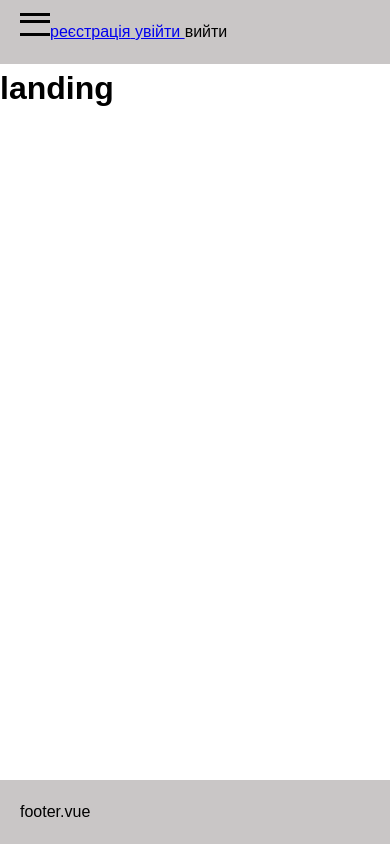
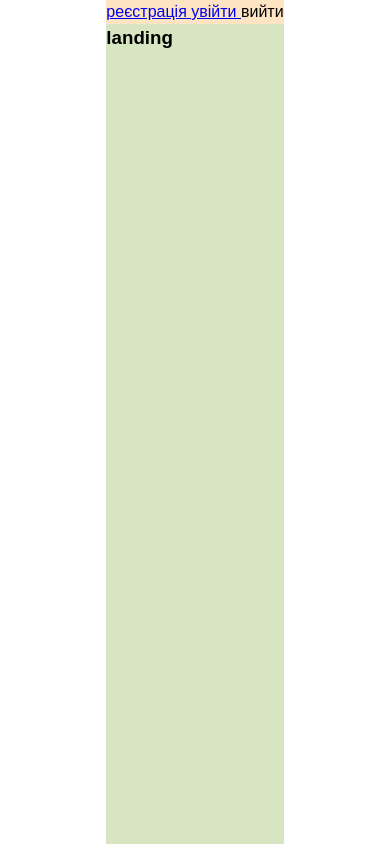
Before and after one commit to MaxLiskun/words, a Vue app in the folder vue-project/: page / in a window 390 px wide. Built offline with nearby package versions, Linux system fonts and the light colour scheme.

Commit message:
modified:   vue-project/src/App.vue 	modified:   vue-project/src/components/Landing.vue 	modified:   vue-project/src/pages/wordsList.vue

```diff
--- a/vue-project/src/App.vue
+++ b/vue-project/src/App.vue
@@ -1,118 +1,117 @@
 <template>
-    <div class="container">
-            <header class="header">
-                <span class="menu-button"></span>
+
+
+    <div class="wrapper">
+        <nav class="nav" v-if="isAuthorized === true" :class="{'open': isMenuOpen === true}">
+            <button  @click="openMenuTrigger">exit</button>
+
+        <a class="router-link" @click="closeMenuAndNavigate('/')">landing</a>
+        <a class="router-link" @click="closeMenuAndNavigate('/addNewData')">addNewData</a>
+        <a class="router-link" @click="closeMenuAndNavigate('/wordsTest')">wordsTest</a>
+        <a class="router-link" @click="closeMenuAndNavigate('/wordsList')">wordsList</a>
+
+
+
+        </nav>
+
+
+
+    <div class="container" >
+
+
+
+        <header class="header" :class="{'notActive': isMenuOpen === true}">
+
+                        <span class="menu-button"
+                            v-if="isAuthorized === true"
+                            @click="openMenuTrigger">
+                            MENU
+                        </span>
                         <headerComponent />
         </header>
 
 
-            <main class="main">
 
-                <nav class="nav-container" v-if=" isAuthorized === true">
-                    <div class="router-link">  <router-link to="/addNewData" >addNewData</router-link>  </div>
-                    <div class="router-link">  <router-link to="/wordsTest" >wordsTest</router-link>   </div>
-                    <div class="router-link">  <router-link to="/wordsList" >wordsList</router-link>   </div>
-                </nav>
+        <main class="main" :class="{'notActive': isMenuOpen === true}" >
+        <RouterView />
+        </main>
 
-                <RouterView />
-
-            </main>
+        <footer class="footer" :class="{'notActive': isMenuOpen === true}">
+        <h1>footer</h1>
+        </footer>
 
 
 
-            <footer class="footer">
-                <footerComponent />
-            </footer>
 </div>
+
+    </div>
+
+
+
+
+
+
+
 
 
 
 </template>
 
 <style scoped lang="scss">
+.wrapper{
+    height: 100vh;
+
+}
+
 .container{
 display: flex;
 flex-direction: column;
-    max-width: 1024px;
-    min-height: 100vh;
+height: 100%;
 width: 100%;
+overflow: hidden;
 
 
+
+}
 .header{
-                display: flex;
-                padding: 20px 20px;
-                height: 100%;
+    flex: 0 1 auto;
 width: 100%;
-                background-color: rgb(201, 198, 198);
-                .menu-button{
-                   display: none;
-                   }
-                            @media(max-width: 767px){
-                                .menu-button{
-
-                                display: block;
-
-                                position: relative;
-                                width: 30px;
-                                border-top: 3px solid black
-                                }
-                                .menu-button::after{
-                                content: '';
-                                display: block;
-                                position: absolute;
-                                width: 100%;
-                                border-top: 3px solid black;
-                                top: 10px;
-                                }
-                                .menu-button::before{
-                                    content: '';
-                                    display: block;
-                                    position: absolute;
-                                    width: 100%;
-                                    border-top: 3px solid black;
-                                    top: -10px;
-                                    }
+height: 10%;
+background-color: bisque;
 }
 
-            }
-            .main{
-                flex: 1 1 auto;
-                height: 100%;
-                width: 100%;
-
-               display: flex;
-              // background-color: rgb(245, 220, 187);
-                 .nav-container{
-                    padding: 5px 10px;
-                    background-color: antiquewhite;
-                    flex-direction: column;
-                    background-color: aqua;
+.nav{
+position: absolute;
+top: 0;
+left: -30%;
+background-color: chocolate;
 display: flex;
 flex-direction: column;
-                    gap:10px;
+width: 30%;
+height: 100%;
+z-index: 999;
+transition: all 1s ease;
 
 }
-                 @media (max-width: 767px) {
-                    .nav-container {
-                    position: absolute;
-                    z-index: 100;
-                    top: 0;
-                    left: -100%;
-                    }
+.open{
+
+
+left: 0;
 }
 
-            }
-            .footer{
-                display: flex;
-                padding: 20px 20px;
-                height: 100%;
+.main{
 width: 100%;
-                background-color: rgb(201, 198, 198);
+min-height: 100%;
+flex: 1 0 100%;
+background-color: rgb(215, 229, 194);
 
 }
+
+.footer{
+flex: 0 1 20%;
+background-color: blueviolet;
+height: 15%;
 }
-
-
 
 
 </style>
@@ -139,6 +138,7 @@ export default {
     data() {
         return {
             isAuthorized: false,
+            isMenuOpen: false,
         }
     },
 
@@ -151,7 +151,15 @@ export default {
     },
 
     methods: {
+        openMenuTrigger(){
+         this.isMenuOpen = !this.isMenuOpen
         },
+        closeMenuAndNavigate(path){
+            this.isMenuOpen = false;
+            this.$router.push(path)
+        }
+    },
+
 
     computed: {
         getIsAuthorized(){
--- a/vue-project/src/components/Landing.vue
+++ b/vue-project/src/components/Landing.vue
@@ -1,22 +1,9 @@
 <template>
-    <div class="landing-container">
+<h3>landing</h3>
 
 
 
-     <!-- <nav class="nav-container">
-      <router-link to="/addNewData" class="router-link">addNewData</router-link>
-      <router-link to="/wordsTest" class="router-link">wordsTest</router-link>
-      <router-link to="/wordsList" class="router-link">wordsList</router-link>
-     </nav>
-     -->
-    <h1>landing</h1>
-    </div>
-
-    <RouterView />
-
 </template>
-
-
 <script>
 
 import { RouterLink, RouterView } from 'vue-router'
@@ -26,7 +13,7 @@ export default{
     name: "Landing",
     data() {
             return {
-
+            overlay: true,
             }
         },
 
@@ -51,4 +38,5 @@ export default{
 
 <style scoped>
 
+
 </style>
--- a/vue-project/src/pages/wordsList.vue
+++ b/vue-project/src/pages/wordsList.vue
@@ -353,6 +353,7 @@ export default {
 .word-container {
     width: 100%;
 
+
     //border: 1px solid black;
 }
 .word {
@@ -372,6 +373,7 @@ box-shadow: 0px 0px 3px gray;
 border-radius: 3px;
 align-items: center;
 position: relative;
+
 		// .word-main__content
 
 		&__content {
```
Lines whose indentation alone changed are shown as unchanged.
